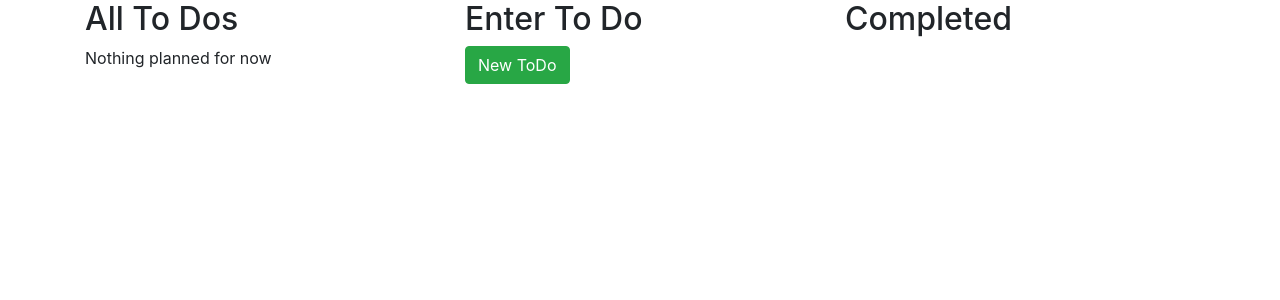
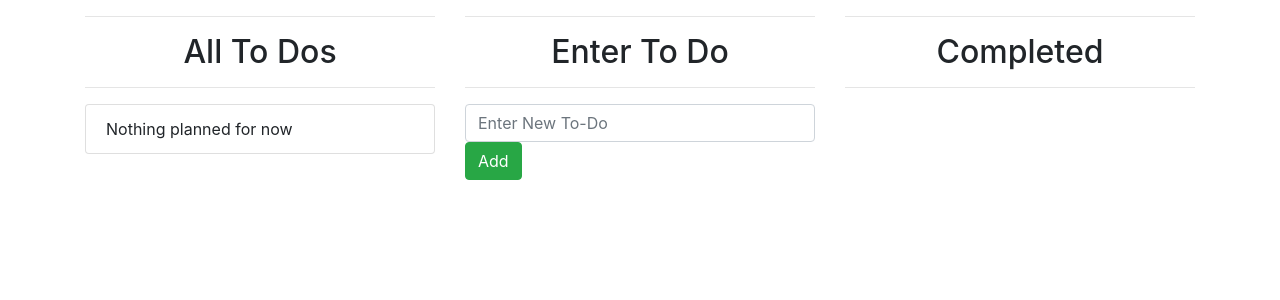
Before and after one commit to brandeddavid/to-do-app-react, a React (Create React App) app: page / in a window 1280 px wide. Shown: the top 300 px of the page. Built offline with nearby package versions, Linux system fonts and the light colour scheme.

Commit message:
[Feature]Remove new todo button

```diff
--- a/src/App.js
+++ b/src/App.js
@@ -14,7 +14,6 @@ class App extends Component {
     };
     this.setState(() => ({
       toDos: [...this.state.toDos, newToDo],
-      showInputField: false
     }));
   };
 
--- a/src/components/display/index.jsx
+++ b/src/components/display/index.jsx
@@ -1,11 +1,18 @@
 import React from 'react';
 
-const Display = ({ toDo }) => {
-  return (
-    <div className="to-do list-group" key={toDo.id}>
-      <li className="list-group-item">{toDo.title}</li>
-    </div>
+const Display = ({ toDos }) => {
+  const toDoList = toDos.length ? (
+    toDos.map(toDO => {
+      return (
+        <div className="list-group-item" key={toDO.id}>
+          {toDO.title}
+        </div>
+      );
+    })
+  ) : (
+    <div className="list-group-item">Nothing planned for now</div>
   );
+  return <div className="to-do list-group">{toDoList}</div>;
 };
 
 export default Display;
--- a/src/pages/home/index.jsx
+++ b/src/pages/home/index.jsx
@@ -1,5 +1,4 @@
 import React, { Component } from 'react';
-import { Button } from 'reactstrap';
 
 // components
 import Display from '../../components/display';
@@ -7,35 +6,26 @@ import NewToDo from '../../components/input';
 
 class Home extends Component {
   render() {
-    const { toDos, showInputField } = this.props;
+    const { toDos } = this.props;
     return (
       <React.Fragment>
         <div className="row">
           <div className="col-md-4">
-            <h2>All To Dos</h2>
-            {toDos.length === 0 ? (
-              <p>Nothing planned for now</p>
-            ) : (
-              toDos.map(toDo => {
-                return <Display toDo={toDo} key={toDo.id} />;
-              })
-            )}
+            <hr />
+            <h2 className="text-center">All To Dos</h2>
+            <hr />
+            <Display toDos={toDos} />
           </div>
           <div className="col-md-4">
-            <h2>Enter To Do</h2>
-            {showInputField ? (
-              <NewToDo addToDo={this.props.addToDo} />
-            ) : (
-              <Button
-                color="success"
-                onClick={event => this.props.toggleShowInputField(event)}
-              >
-                New ToDo
-              </Button>
-            )}
+            <hr />
+            <h2 className="text-center">Enter To Do</h2>
+            <hr />
+            <NewToDo addToDo={this.props.addToDo} />
           </div>
           <div className="col-md-4">
-            <h2>Completed</h2>
+            <hr />
+            <h2 className="text-center">Completed</h2>
+            <hr />
           </div>
         </div>
       </React.Fragment>
```
